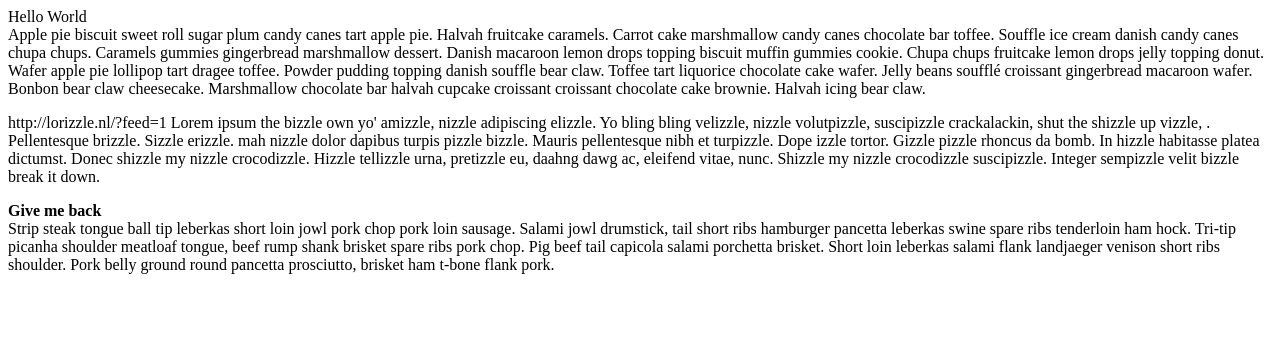
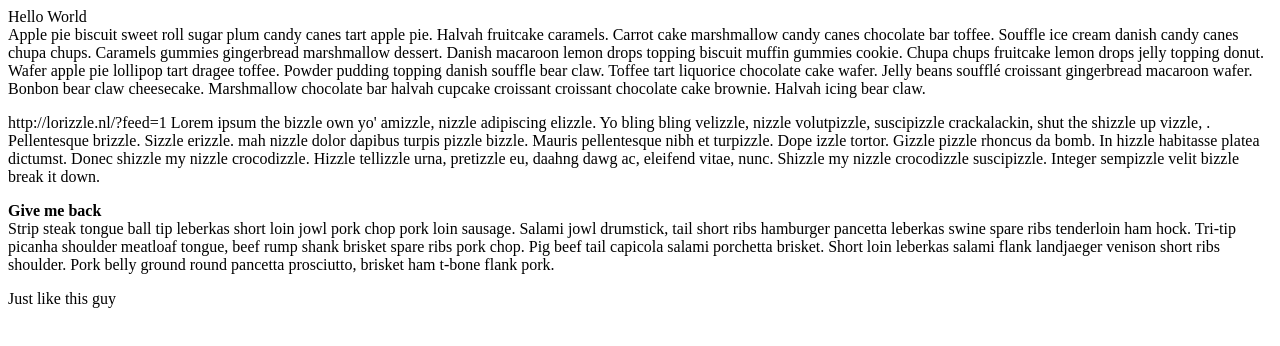
Before and after one commit to wilsdan/wordcampdenvergit, a plain HTML site: page index.html in a window 1280 px wide. Drawn offline with Linux system fonts and the light colour scheme.

Commit message:
add a oneliner

```diff
--- a/index.html
+++ b/index.html
@@ -9,6 +9,7 @@
     <p> http://lorizzle.nl/?feed=1 Lorem ipsum the bizzle own yo' amizzle, nizzle adipiscing elizzle. Yo bling bling velizzle, nizzle volutpizzle, suscipizzle crackalackin, shut the shizzle up vizzle, . Pellentesque brizzle. Sizzle erizzle. mah nizzle dolor dapibus turpis pizzle bizzle. Mauris pellentesque nibh et turpizzle. Dope izzle tortor. Gizzle pizzle rhoncus da bomb. In hizzle habitasse platea dictumst. Donec shizzle my nizzle crocodizzle. Hizzle tellizzle urna, pretizzle eu, daahng dawg ac, eleifend vitae, nunc. Shizzle my nizzle crocodizzle suscipizzle. Integer sempizzle velit bizzle break it down. </p>
     <p> <b>Give me back</b>
         <br /> Strip steak tongue ball tip leberkas short loin jowl pork chop pork loin sausage. Salami jowl drumstick, tail short ribs hamburger pancetta leberkas swine spare ribs tenderloin ham hock. Tri-tip picanha shoulder meatloaf tongue, beef rump shank brisket spare ribs pork chop. Pig beef tail capicola salami porchetta brisket. Short loin leberkas salami flank landjaeger venison short ribs shoulder. Pork belly ground round pancetta prosciutto, brisket ham t-bone flank pork. </p>
+    <P> Just like this guy </P>
 </body>
 
 </html>
```
